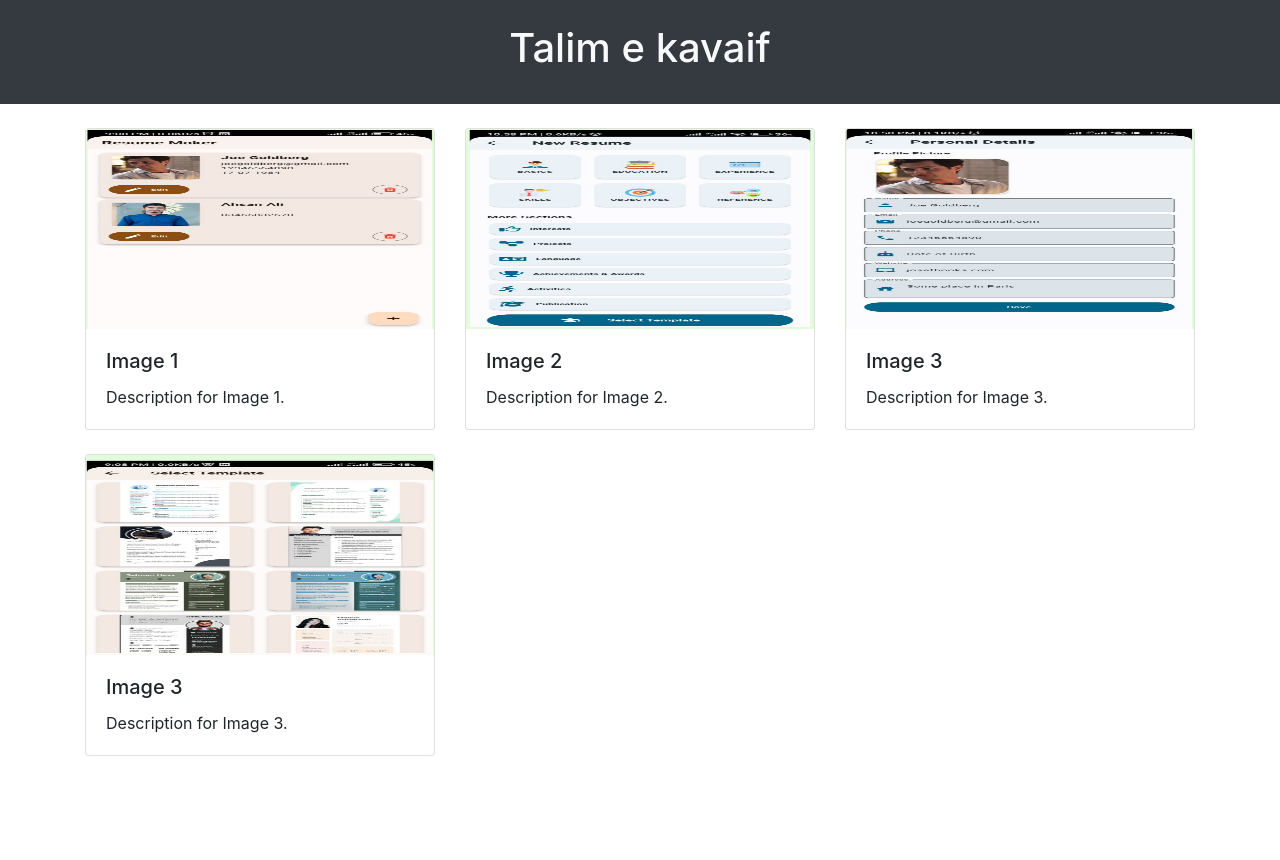
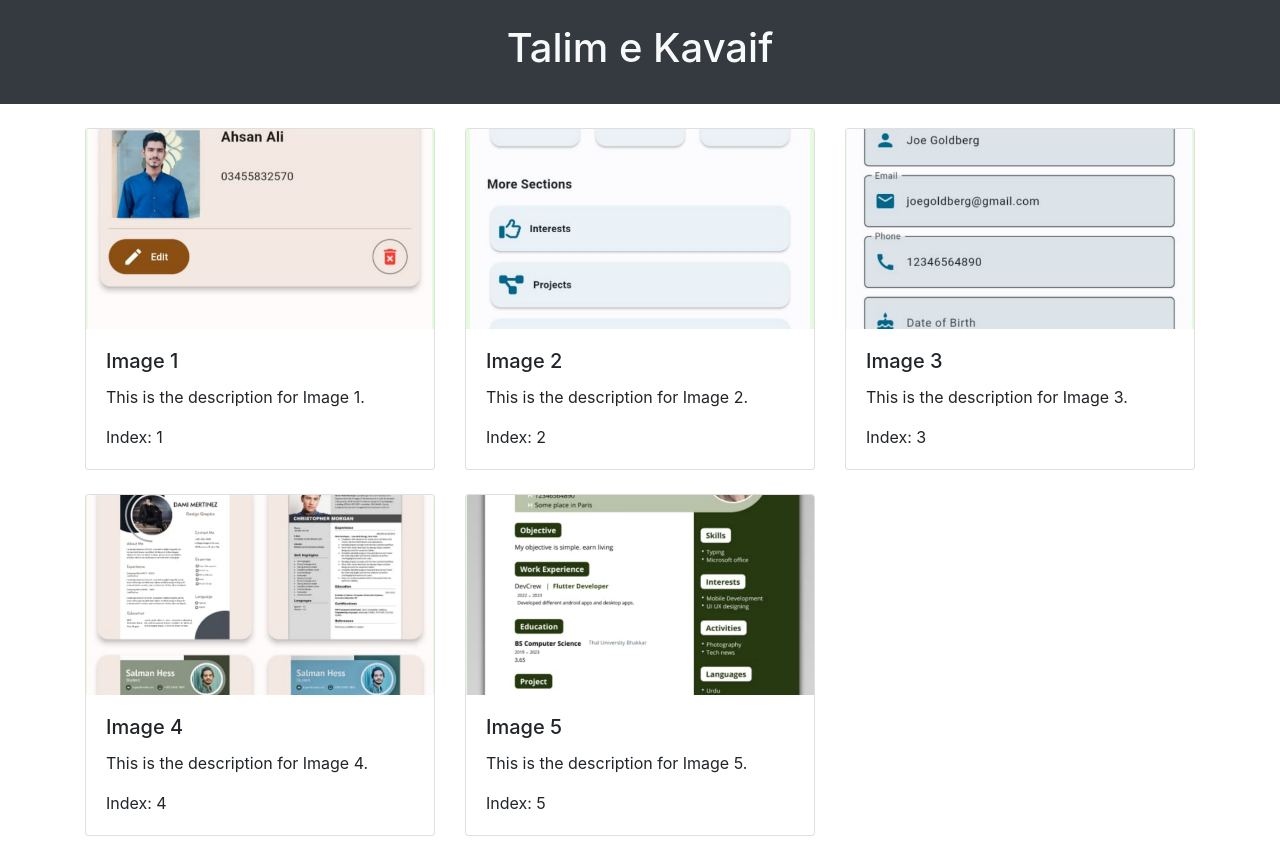
Before and after one commit to Mahsanali0786/Resume-app, a plain HTML site: page index.html in a window 1280 px wide. Before the commit the page ends 800 px from the top, so only its background shows below. Drawn offline with nearby package versions, Linux system fonts and the light colour scheme.

Commit message:
Update index.html

```diff
--- a/index.html
+++ b/index.html
@@ -3,54 +3,72 @@
 <head>
     <meta charset="UTF-8">
     <meta name="viewport" content="width=device-width, initial-scale=1.0">
-    <title>Talim e kavaif</title>
+    <title>Talim e Kavaif</title>
     <link rel="stylesheet" href="https://maxcdn.bootstrapcdn.com/bootstrap/4.5.2/css/bootstrap.min.css">
+    <style>
+        .card-img-top {
+            object-fit: cover; /* Set the image box to fit cover */
+            height: 200px; /* Define a fixed height for the image box */
+        }
+    </style>
 </head>
 <body>
     <header class="bg-dark text-light text-center py-4">
-        <h1>Talim e kavaif</h1>
+        <h1>Talim e Kavaif</h1>
     </header>
 
     <div class="container mt-4">
         <div class="row">
             <div class="col-md-4 mb-4">
                 <div class="card">
-                    <img src="https://raw.githubusercontent.com/Mahsanali0786/Resume-app/main/assets/image1.png" width='200' height='200' class="card-img-top" alt="Image 1">
+                    <img src="https://raw.githubusercontent.com/Mahsanali0786/Resume-app/main/assets/image1.png" class="card-img-top" alt="Image 1">
                     <div class="card-body">
                         <h5 class="card-title">Image 1</h5>
-                        <p class="card-text">Description for Image 1.</p>
+                        <p class="card-text">This is the description for Image 1.</p>
+                        <p class="card-text">Index: 1</p>
                     </div>
                 </div>
             </div>
             <div class="col-md-4 mb-4">
                 <div class="card">
-                    <img src="https://raw.githubusercontent.com/Mahsanali0786/Resume-app/main/assets/image2.png" width='200' height='200'  class="card-img-top" alt="Image 2">
+                    <img src="https://raw.githubusercontent.com/Mahsanali0786/Resume-app/main/assets/image2.png" class="card-img-top" alt="Image 2">
                     <div class="card-body">
                         <h5 class="card-title">Image 2</h5>
-                        <p class="card-text">Description for Image 2.</p>
+                        <p class="card-text">This is the description for Image 2.</p>
+                        <p class="card-text">Index: 2</p>
                     </div>
                 </div>
             </div>
             <div class="col-md-4 mb-4">
                 <div class="card">
-                    <img src="https://raw.githubusercontent.com/Mahsanali0786/Resume-app/main/assets/image3.png" width='200' height='200'  class="card-img-top" alt="Image 3">
+                    <img src="https://raw.githubusercontent.com/Mahsanali0786/Resume-app/main/assets/image3.png" class="card-img-top" alt="Image 3">
                     <div class="card-body">
                         <h5 class="card-title">Image 3</h5>
-                        <p class="card-text">Description for Image 3.</p>
+                        <p class="card-text">This is the description for Image 3.</p>
+                        <p class="card-text">Index: 3</p>
                     </div>
                 </div>
             </div>
             <div class="col-md-4 mb-4">
                 <div class="card">
-                    <img src="https://raw.githubusercontent.com/Mahsanali0786/Resume-app/main/assets/image4.png" width='200' height='200'  class="card-img-top" alt="Image 3">
+                    <img src="https://raw.githubusercontent.com/Mahsanali0786/Resume-app/main/assets/image4.png" class="card-img-top" alt="Image 4">
                     <div class="card-body">
-                        <h5 class="card-title">Image 3</h5>
-                        <p class="card-text">Description for Image 3.</p>
+                        <h5 class="card-title">Image 4</h5>
+                        <p class="card-text">This is the description for Image 4.</p>
+                        <p class="card-text">Index: 4</p>
                     </div>
                 </div>
             </div>
-
-
+            <div class="col-md-4 mb-4">
+                <div class="card">
+                    <img src="https://raw.githubusercontent.com/Mahsanali0786/Resume-app/main/assets/image5.png" class="card-img-top" alt="Image 5">
+                    <div class="card-body">
+                        <h5 class="card-title">Image 5</h5>
+                        <p class="card-text">This is the description for Image 5.</p>
+                        <p class="card-text">Index: 5</p>
+                    </div>
+                </div>
+            </div>
             <!-- Add more cards for additional images -->
         </div>
     </div>
```
